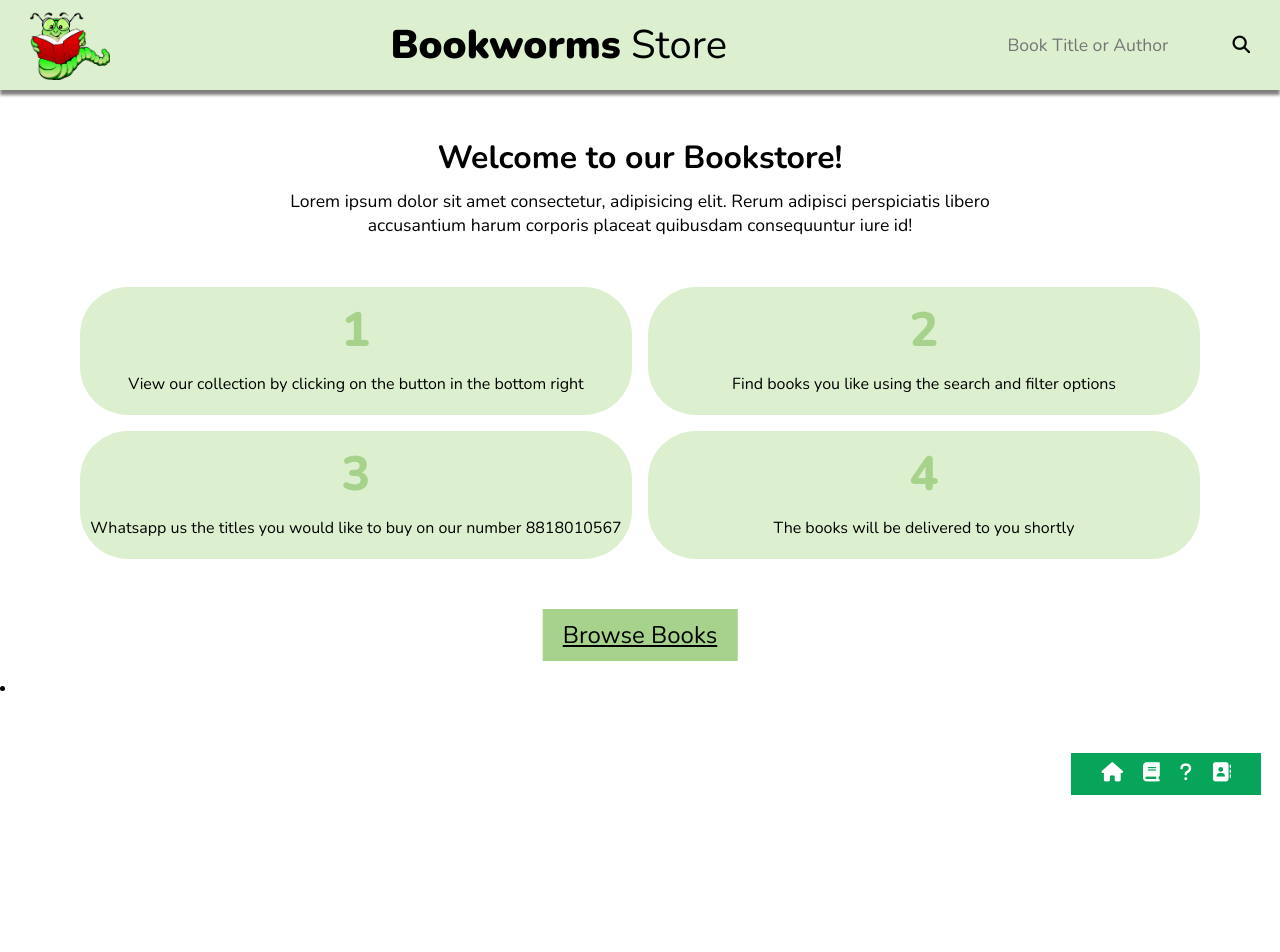
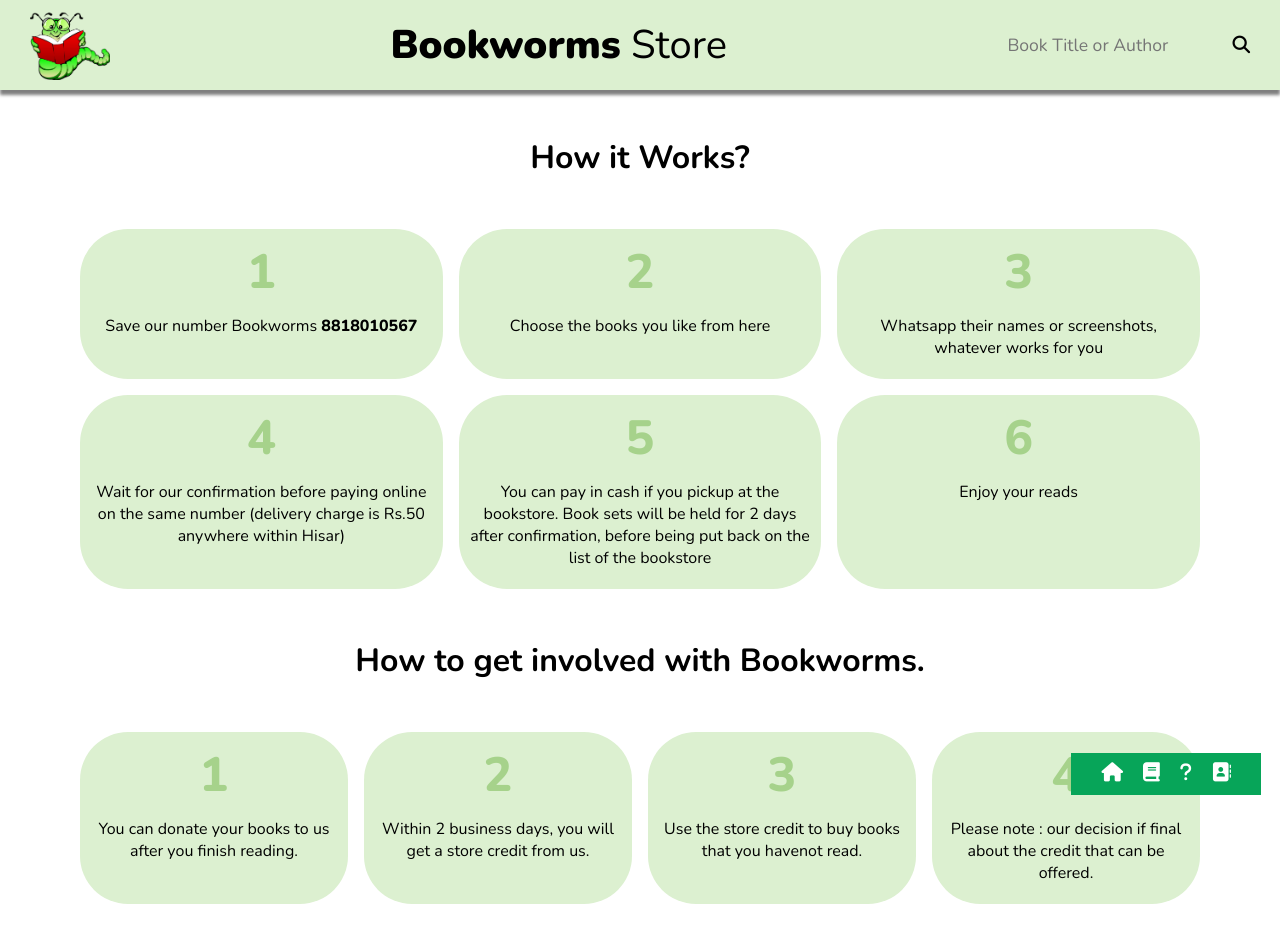
Before and after one commit to aryan-tayal/Bookworms-Store, a React (Vite) app: page /info in a window 1280 px wide. Shown: the top 952 px of the page. Before the commit the page ends 800 px from the top, so only its background shows below. Built offline with nearby package versions, Linux system fonts and the light colour scheme.

Commit message:
final data change

```diff
--- a/src/ContactPage.jsx
+++ b/src/ContactPage.jsx
@@ -6,9 +6,11 @@
       <main>
         <h1>How to Contact Us?</h1>
         <p>
-          Lorem ipsum dolor sit amet consectetur, adipisicing elit. Rerum
-          adipisci perspiciatis libero accusantium harum corporis placeat
-          quibusdam consequuntur iure id!
+          1. Whatsapp us about anything books at{" "}
+          <b style={{ fontWeight: 800 }}>8818010567</b>
+          <br />
+          2. You can share your book reviews / suggest new titles and also offer
+          suggestions on how our bookstore can be used.
         </p>
       </main>
       <div className="browseBooks" style={{ marginTop: 30 }}>
--- a/src/Home.jsx
+++ b/src/Home.jsx
@@ -1,5 +1,6 @@
 import "./styles/Home.css";
 import { Link } from "react-router";
+import { Tag } from "./Utils";
 
 const Home = () => {
   return (
@@ -7,12 +8,17 @@
       <main>
         <h1>Welcome to our Bookstore!</h1>
         <p>
-          Lorem ipsum dolor sit amet consectetur, adipisicing elit. Rerum
-          adipisci perspiciatis libero accusantium harum corporis placeat
-          quibusdam consequuntur iure id!
+          Bookworms Pre-Loved Bookstore holds books we have hand-picked, read
+          and loved. Look for{" "}
+          <Tag
+            bestseller={true}
+            tag={<i className="fa-solid fa-heart"></i>}
+            color={"#d12009"}
+          />{" "}
+          to pick books we LOVE LOVE LOVE, and join us read..
         </p>
       </main>
-      <section id="infoSteps">
+      <section className="step-grid">
         <div className="step">
           <h4>
             <i className="fa-solid fa-question"></i>
--- a/src/InfoPage.jsx
+++ b/src/InfoPage.jsx
@@ -4,34 +4,66 @@
   return (
     <div id="InfoPage">
       <main>
-        <h1>Welcome to our Bookstore!</h1>
-        <p>
-          Lorem ipsum dolor sit amet consectetur, adipisicing elit. Rerum
-          adipisci perspiciatis libero accusantium harum corporis placeat
-          quibusdam consequuntur iure id!
-        </p>
+        <h1>How it Works?</h1>
       </main>
-      <section id="infoSteps">
+      <section className="step-grid">
         <div className="step">
           <h4>1</h4>
           <p>
-            View our collection by clicking on the button in the bottom right
+            Save our number Bookworms{" "}
+            <b style={{ fontWeight: 800 }}>8818010567</b>
           </p>
         </div>
         <div className="step">
           <h4>2</h4>
-          <p>Find books you like using the search and filter options</p>
+          <p>Choose the books you like from here</p>
         </div>
         <div className="step">
           <h4>3</h4>
+          <p>Whatsapp their names or screenshots, whatever works for you</p>
+        </div>
+        <div className="step">
+          <h4>4</h4>
           <p>
-            Whatsapp us the titles you would like to buy on our number{" "}
-            <span>8818010567</span>
+            Wait for our confirmation before paying online on the same number
+            (delivery charge is Rs.50 anywhere within Hisar)
           </p>
         </div>
         <div className="step">
+          <h4>5</h4>
+          <p>
+            You can pay in cash if you pickup at the bookstore. Book sets will
+            be held for 2 days after confirmation, before being put back on the
+            list of the bookstore
+          </p>
+        </div>
+        <div className="step">
+          <h4>6</h4>
+          <p>Enjoy your reads</p>
+        </div>
+      </section>
+      <main>
+        <h1>How to get involved with Bookworms.</h1>
+      </main>
+      <section className="step-grid">
+        <div className="step">
+          <h4>1</h4>
+          <p>You can donate your books to us after you finish reading.</p>
+        </div>
+        <div className="step">
+          <h4>2</h4>
+          <p>Within 2 business days, you will get a store credit from us.</p>
+        </div>
+        <div className="step">
+          <h4>3</h4>
+          <p>Use the store credit to buy books that you havenot read.</p>
+        </div>
+        <div className="step">
           <h4>4</h4>
-          <p>The books will be delivered to you shortly</p>
+          <p>
+            Please note : our decision if final about the credit that can be
+            offered.
+          </p>
         </div>
       </section>
       <div className="browseBooks">
--- a/src/styles/Home.css
+++ b/src/styles/Home.css
@@ -14,7 +14,7 @@
 main > p {
   font-size: 1.1rem;
 }
-#infoSteps {
+.step-grid {
   display: grid;
   grid-template-columns: 1fr 1fr;
   gap: 1rem;
@@ -63,7 +63,16 @@
   color: white !important;
 }
 @media (max-width: 980px) {
-  #InfoPage {
+  #Home {
     padding: 1rem 1rem;
   }
 }
+@media (max-width: 480px) {
+  .step-grid {
+    grid-template-columns: 1fr !important;
+  }
+  .browseBooks {
+    width: 100%;
+    text-align: center;
+  }
+}
--- a/src/styles/InfoPage.css
+++ b/src/styles/InfoPage.css
@@ -4,3 +4,14 @@
   margin-top: 120px;
   padding: 1rem 5rem;
 }
+#InfoPage>.step-grid:nth-of-type(1){
+  grid-template-columns: 1fr 1fr 1fr;
+}
+#InfoPage>.step-grid:nth-of-type(2){
+  grid-template-columns: 1fr 1fr 1fr 1fr;
+}
+@media (max-width: 980px) {
+  #InfoPage {
+    padding: 1rem 1rem;
+  }
+}
```
